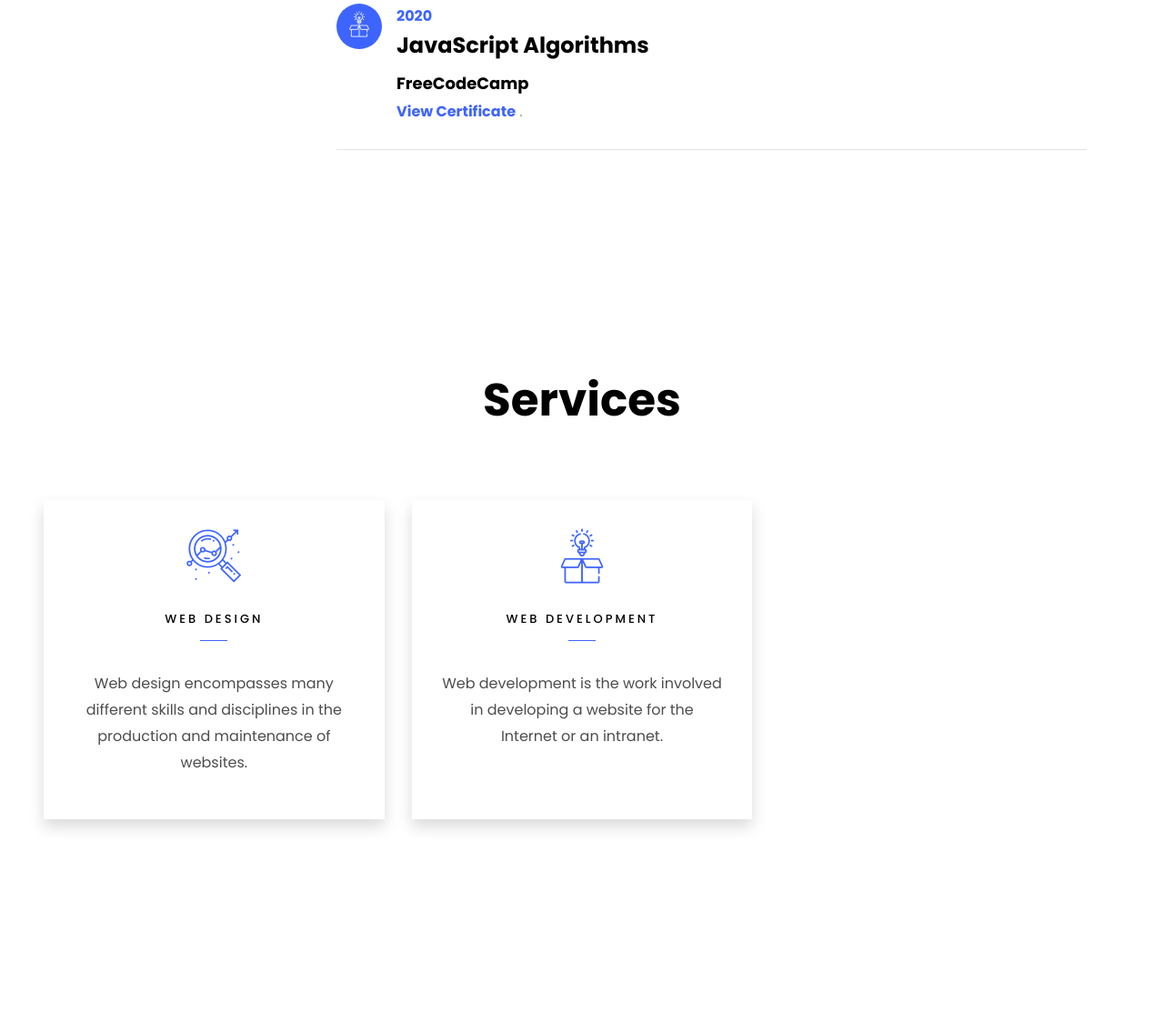
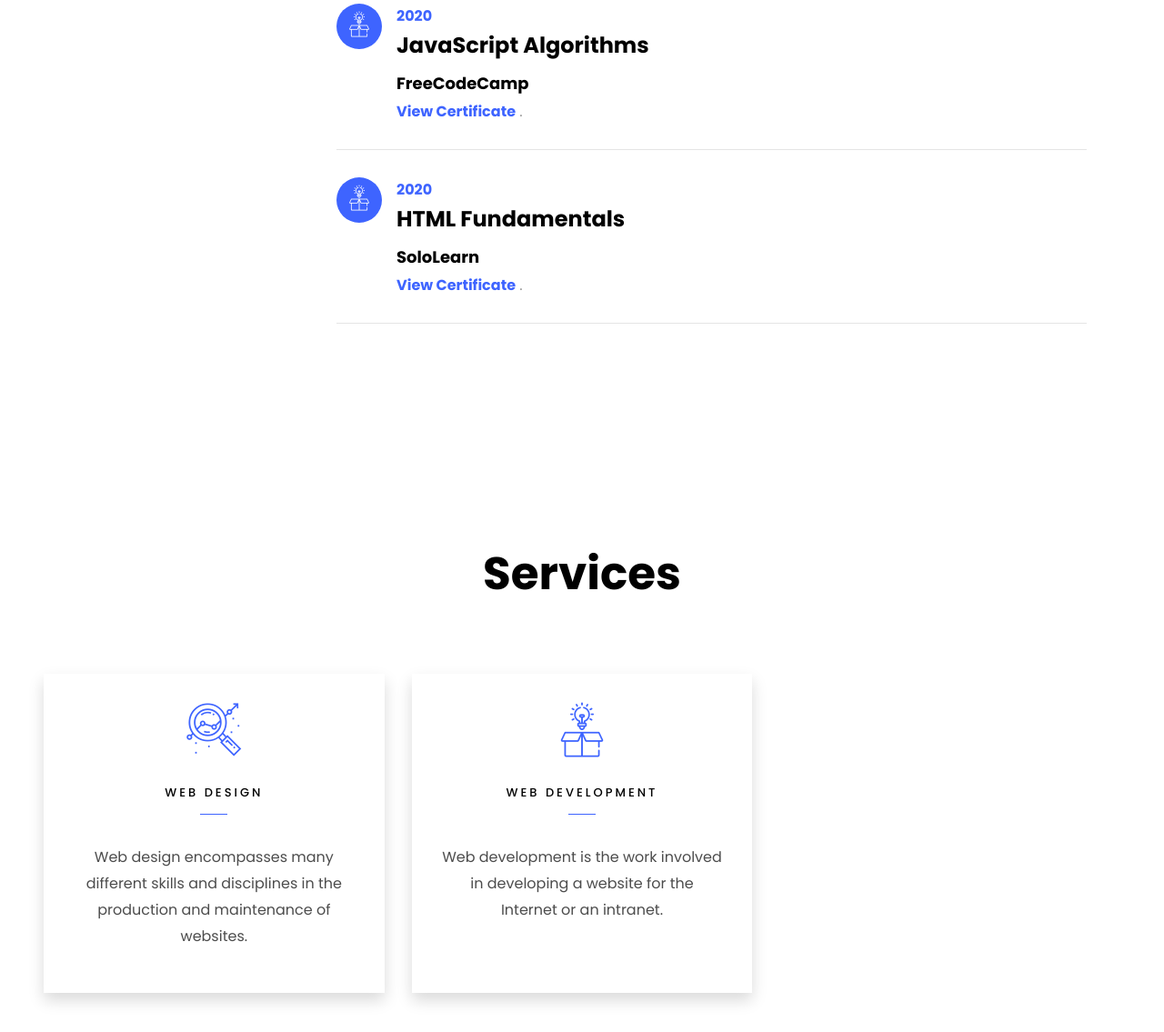
Before and after one commit to Pahi-Nithi/Nithilan, a plain HTML site: page index.html in a window 1280 px wide. Shown: the part 5761-6896 px from the top of the page at 91% size. Drawn offline with Linux system fonts and the light colour scheme; files whose address does not match are found by name.

Commit message:
Update index.html

```diff
--- a/index.html
+++ b/index.html
@@ -719,6 +719,24 @@
 		    					<p><a href="https://www.freecodecamp.org/certification/nithilan/javascript-algorithms-and-data-structures" target="_blank">  <b>View Certificate</b> </a>.</p>
 		    				</div>
 	    				</div>
+
+
+					<div class="resume-wrap d-flex ftco-animate">
+	    					<div class="icon d-flex align-items-center justify-content-center">
+					    		<span class="flaticon-ideas"></span>
+					    	</div>
+					    	<div class="text pl-3">
+		    					<span class="date">2020</span>
+		    					<h2>HTML Fundamentals</h2>
+		    					<span class="position">SoloLearn</span>
+		    					<p><a href="https://www.sololearn.com/Certificate/1014-18559850/pdf/?fbclid=IwAR2MSdKvb7Phb47azZW4M0T2XB1QVXWjSHUM9_OEB21UttFcL5N-mFvgn7o" target="_blank">  <b>View Certificate</b> </a>.</p>
+		    				</div>
+	    				</div>
+
+
+
+
+
 	    	<!--			<div class="resume-wrap d-flex ftco-animate">
 	    					<div class="icon d-flex align-items-center justify-content-center">
 					    		<span class="flaticon-ideas"></span>
@@ -900,7 +918,7 @@
           <div class="col-md d-flex justify-content-center counter-wrap ftco-animate">
             <div class="block-18 shadow">
               <div class="text">
-                <strong class="number" data-number="3">10</strong>
+                <strong class="number" data-number="4">10</strong>
                 <span>Certificates</span>
               </div>
             </div>
```
